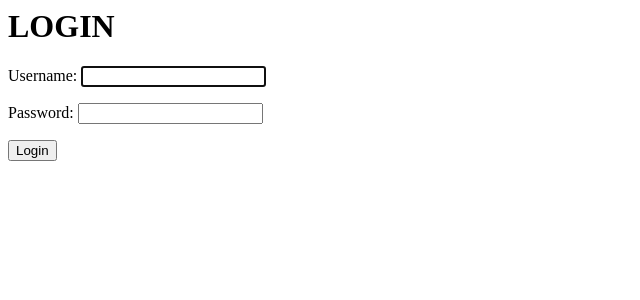
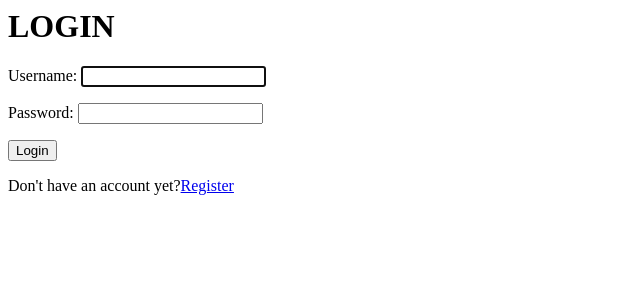
Before and after one commit to i-bilge/ToDoApp-Django, a Django app: page /login/ in a window 1280 px wide. Shown: the top 300 px of the page, without its empty margins (0-640 px from the left). Run offline with Django 4.2, Linux system fonts and the light colour scheme.

Commit message:
Register page is added.

```diff
--- a/todo_prj/todo/templates/todo/login.html
+++ b/todo_prj/todo/templates/todo/login.html
@@ -3,4 +3,6 @@
     {% csrf_token %}
     {{ form.as_p }}
     <input type="submit" value="Login">
+
+    <p>Don't have an account yet?<a href="{% url 'register' %}">Register</a></p>
 </form>
--- a/todo_prj/todo/urls.py
+++ b/todo_prj/todo/urls.py
@@ -1,5 +1,5 @@
 from django.urls import path
-from .views import TaskList, TaskDetail, TaskCreate, TaskUpdate, TaskDelete, CustomLoginView
+from .views import TaskList, TaskDetail, TaskCreate, TaskUpdate, TaskDelete, CustomLoginView, RegisterPage
 from django.contrib.auth.views import LogoutView
 
 urlpatterns = [
@@ -10,4 +10,5 @@ urlpatterns = [
     path('task-delete/<int:pk>/', TaskDelete.as_view(), name= 'tasks-delete'),
     path('login/', CustomLoginView.as_view(), name='login'),
     path('logout/', LogoutView.as_view(next_page='login'), name='logout'),
+    path('register/', RegisterPage.as_view(), name='register'),
 ]
--- a/todo_prj/todo/views.py
+++ b/todo_prj/todo/views.py
@@ -6,6 +6,10 @@ from django.views.generic.detail import DetailView
 from django.views.generic.edit import CreateView, UpdateView, DeleteView
 from django.contrib.auth.views import LoginView
 from django.contrib.auth.mixins import LoginRequiredMixin
+from django.views.generic.edit import FormView
+from django.contrib.auth.forms import UserCreationForm
+from django.contrib.auth.mixins import LoginRequiredMixin
+from django.contrib.auth import login
 
 from .models import Task
 from django.urls import reverse_lazy
@@ -52,3 +56,9 @@ class CustomLoginView(LoginView):
 
     def get_success_url(self):
         return reverse_lazy('task')
+
+class RegisterPage(FormView):
+    template_name = 'todo/register.html'
+    form_class = UserCreationForm
+    redirect_authenticated_user = True
+    success_url = reverse_lazy('task')
```
Also changed, not shown: todo_prj/todo/templates/todo/register.html (added, +8 -0 lines).
